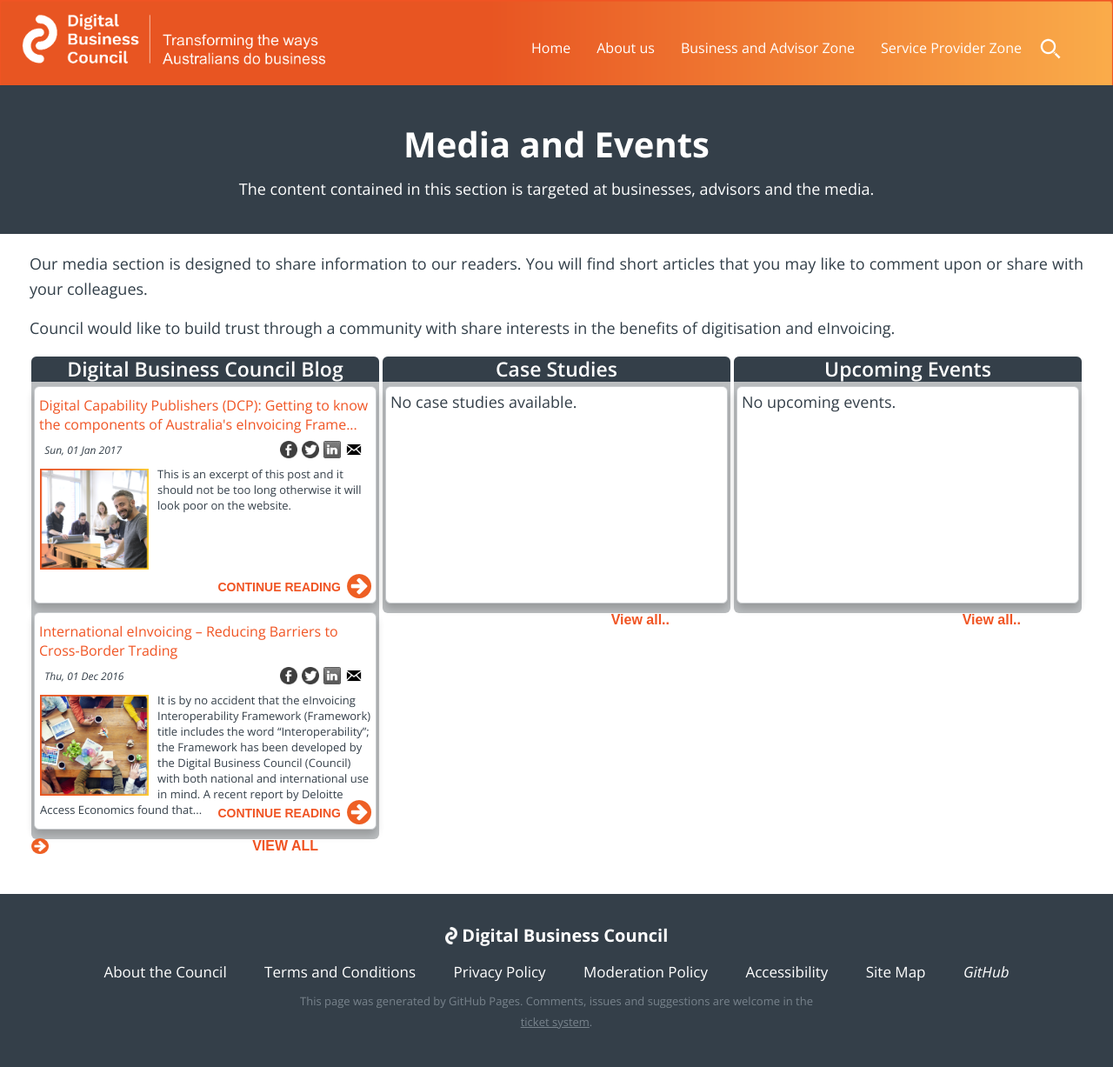
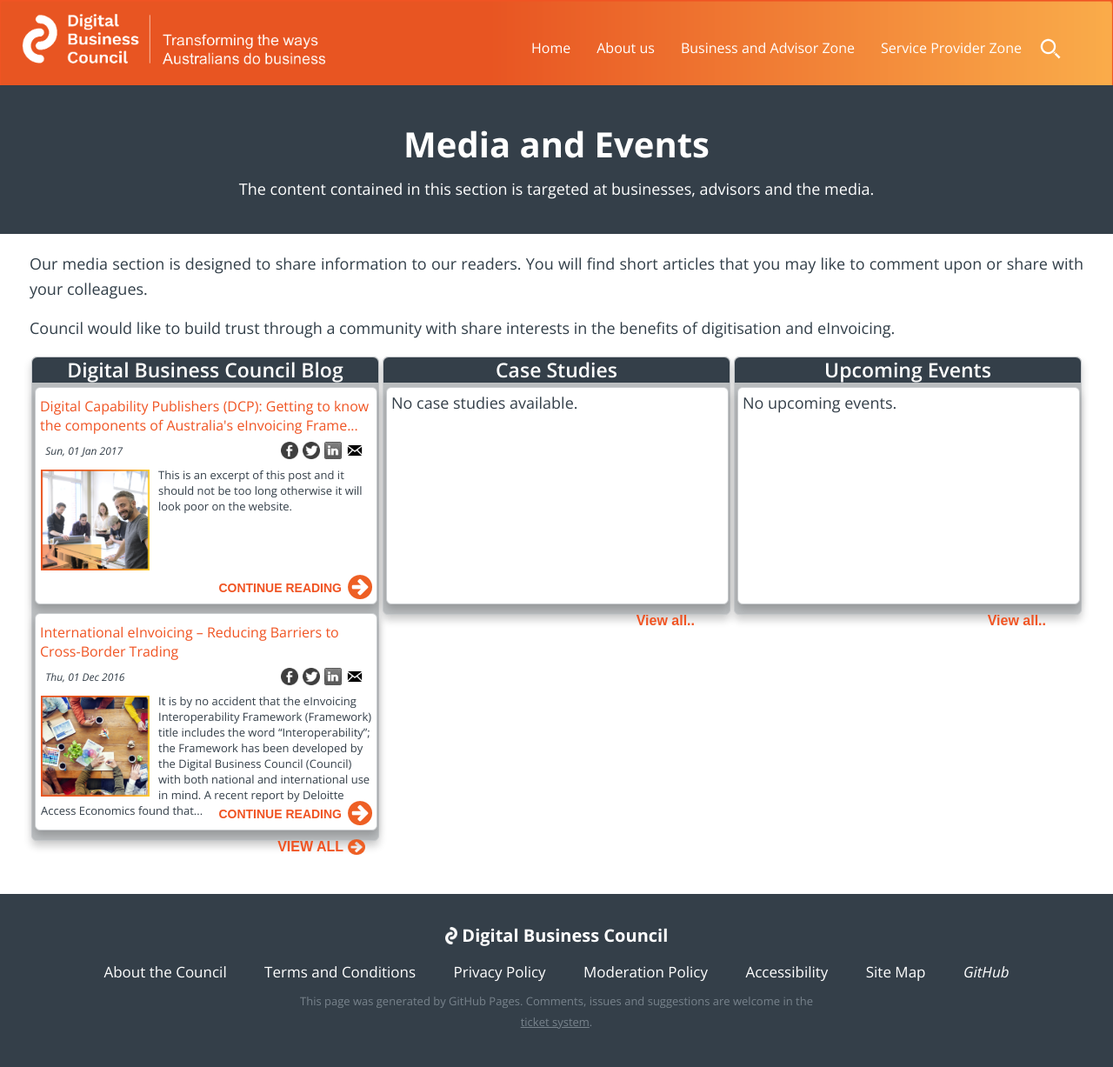
Before and after one commit to Digital-Business-Council/Digital-Business-Council.github.io, a Jekyll site: the page built from pages/business-zone/blogs/media-jump-page.md, in a window 1280 px wide. Shown: the whole page at 87% size. Built offline with Jekyll 4.4.1, drawn with Linux system fonts in a browser that asks for light colours.

Commit message:
Update _common.scss

```diff
--- a/_sass/_common.scss
+++ b/_sass/_common.scss
@@ -199,6 +199,8 @@
 	border-radius:6px;
 	margin:2px;
 	z-index:3;
+	border: 1px solid #c8cbce;
+    	box-shadow: 0px 6px 10px 0px rgba(0,0,0,0.2);
 
 	.media-zone-cardstack-header{
 		position:relative;
@@ -235,7 +237,7 @@
 			text-align: left;
         		line-height: normal;
             		border-width: 0px;
-			right:70px;
+			right:40px;
 			z-index:6;
       			display: block;
       			font-size: 16px;
@@ -252,6 +254,7 @@
             		display: block;
             		line-height: normal;
             		border-width: 0px;
+			right:15px;
 		  	z-index:6;
 		}
 	}
```
